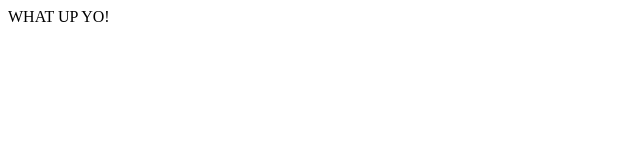
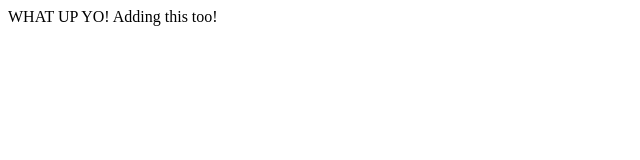
Before and after one commit to dhightnm/jobhound, a React app: page / in a window 1280 px wide. Shown: the top 160 px of the page, without its empty margins (0-640 px from the left). Built offline with nearby package versions, Linux system fonts and the light colour scheme; the HTML template or start-up script is replaced by a standard one.

Commit message:
Auth Stuff

```diff
--- a/client/src/app.jsx
+++ b/client/src/app.jsx
@@ -4,6 +4,7 @@ const App = (props) => {
   return (
     <div>
       WHAT UP YO!
+      Adding this too!
     </div>
   )
 };
```
